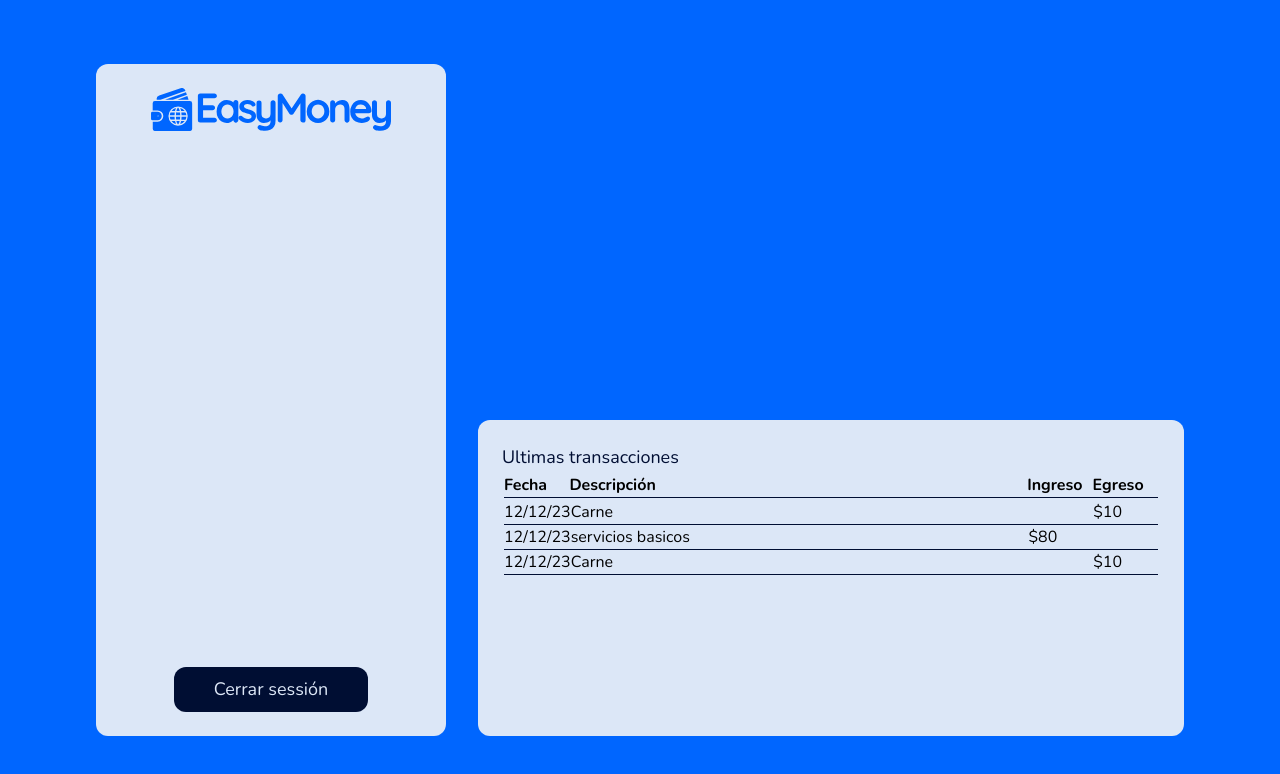
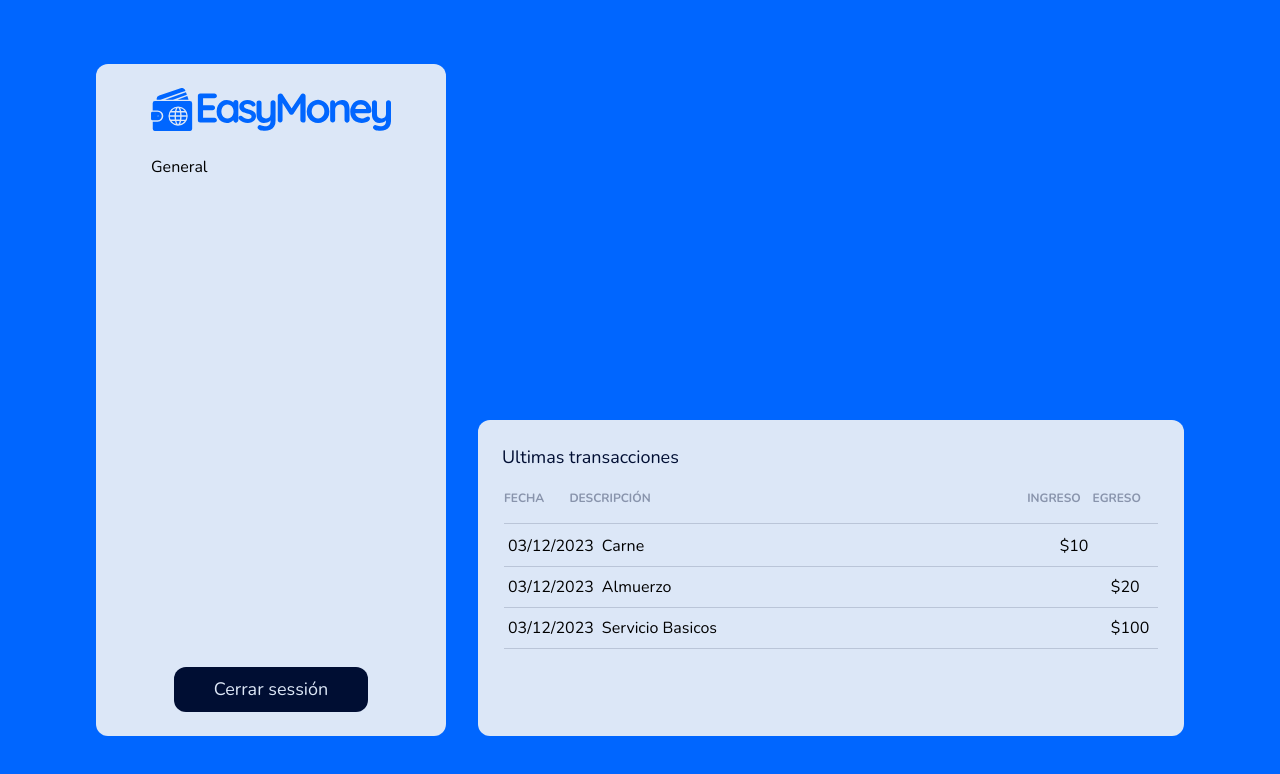
Before and after one commit to StalinAM/easy-money-app, a React (Vite) app: page /dashboard in a window 1280 px wide. Shown: the top 774 px of the page. Built offline with nearby package versions, Linux system fonts and the light colour scheme; no server answers; sample sign-in values are in the browser's storage.

Commit message:
add new parts of component

```diff
--- a/src/routes/Dashboard.jsx
+++ b/src/routes/Dashboard.jsx
@@ -2,6 +2,7 @@ import React from 'react'
 import styled from 'styled-components'
 import logo from '../assets/logo.svg'
 import Button from '../components/Button'
+import RowTable from '../components/RowTable'
 import { logoutUser } from '../firebase/services'
 const Container = styled.main`
   width: 100%;
@@ -37,20 +38,30 @@ const ContainerTable = styled.div`
   padding: 1.5rem;
   grid-column: 2/5;
   grid-row: 3/5;
-  table {
-    width: 100%;
-    tr {
-      display: grid;
-      justify-items: start;
-      grid-template-columns: 1fr 70% 1fr 1fr;
-      border-bottom: 1px solid #000e33;
-    }
-  }
 `
 const TitleTable = styled.header`
   color: ${(props) => props.theme.darkBlue};
   padding: 0;
   font-size: ${(props) => props.theme.mFont};
+  margin-bottom: 1rem;
+`
+const Table = styled.table`
+  width: 100%;
+  thead > tr {
+    padding-bottom: 1rem;
+    text-transform: uppercase;
+    font-size: ${(props) => props.theme.xsFont};
+    color: #000e3361;
+  }
+  tr {
+    display: grid;
+    justify-items: start;
+    grid-template-columns: 1fr 70% 1fr 1fr;
+    border-bottom: 1px solid #000e3328;
+    td {
+      padding: 0.5rem 0.25rem;
+    }
+  }
 `
 const handleClick = () => {
   logoutUser()
@@ -59,7 +70,13 @@ function Dashboard() {
   return (
     <Container>
       <Menu>
-        <img src={logo} alt='logo of easymoney' />
+        <div>
+          <img src={logo} alt='logo of easymoney' />
+          <br />
+          <ul>
+            <li>General</li>
+          </ul>
+        </div>
         <Button
           handleClick={handleClick}
           text='Cerrar sessión'
@@ -69,7 +86,7 @@ function Dashboard() {
       <Navbar></Navbar>
       <ContainerTable>
         <TitleTable>Ultimas transacciones</TitleTable>
-        <table>
+        <Table>
           <thead>
             <tr>
               <th>Fecha</th>
@@ -80,25 +97,24 @@ function Dashboard() {
           </thead>
           <tbody>
             <tr>
-              <td>12/12/23</td>
-              <td>Carne</td>
-              <td></td>
-              <td>$10</td>
+              <RowTable fecha='03/12/2023' description='Carne' ingreso='$10' />
             </tr>
             <tr>
-              <td>12/12/23</td>
-              <td>servicios basicos</td>
-              <td>$80</td>
-              <td></td>
+              <RowTable
+                fecha='03/12/2023'
+                description='Almuerzo'
+                egreso='$20'
+              />
             </tr>
             <tr>
-              <td>12/12/23</td>
-              <td>Carne</td>
-              <td></td>
-              <td>$10</td>
+              <RowTable
+                fecha='03/12/2023'
+                description='Servicio Basicos'
+                egreso='$100'
+              />
             </tr>
           </tbody>
-        </table>
+        </Table>
       </ContainerTable>
     </Container>
   )
```
